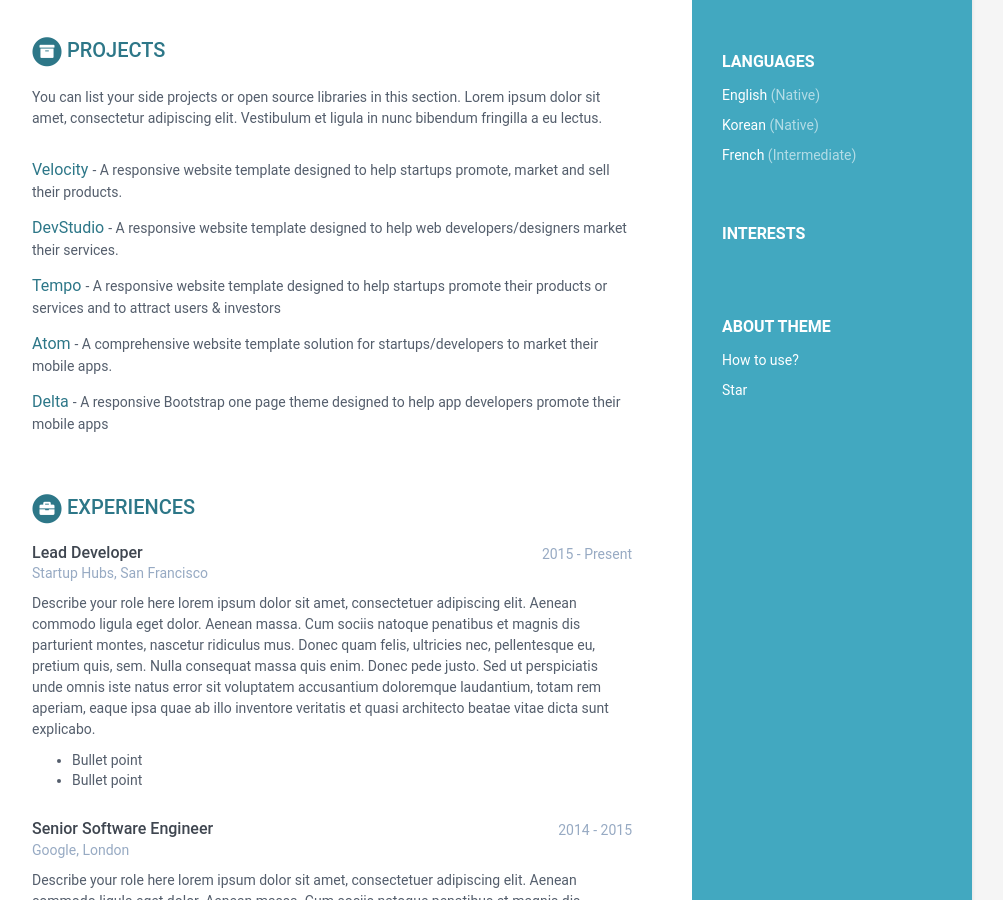
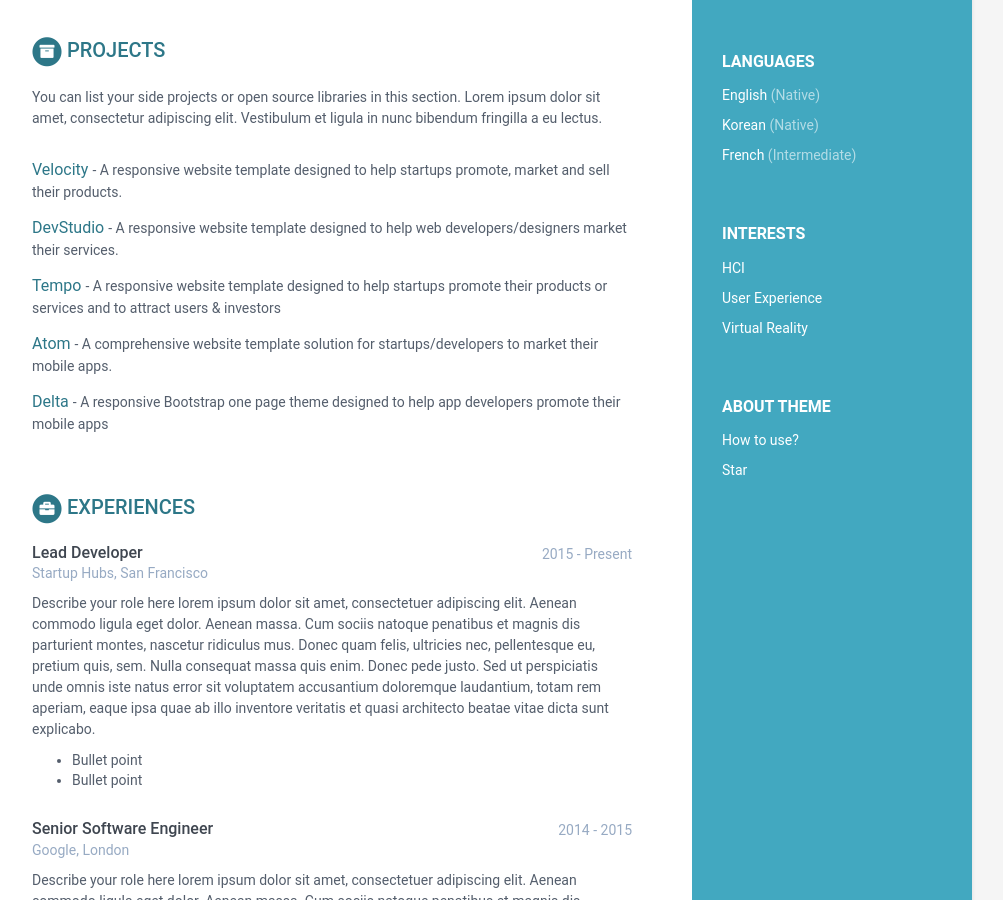
Before and after one commit to annesylee/annesylee.github.io, a Jekyll site: the page built from index.html, in a window 1280 px wide and 900 px high, scrolled down 674 px. Shown: the whole window, without its empty margins (168-1171 px from the left). Built offline with Jekyll 4.4.1, drawn with Linux system fonts in a browser that asks for light colours.

Commit message:
Update data.yml

```diff
--- a/_data/data.yml
+++ b/_data/data.yml
@@ -28,13 +28,13 @@ sidebar:
         level: Intermediate
 
     interests:
-      - item:
+      - item: HCI
         link:
 
-      - item:
+      - item: User Experience
         link:
 
-      - item:
+      - item: Virtual Reality
         link:
 
 career-profile:
```
